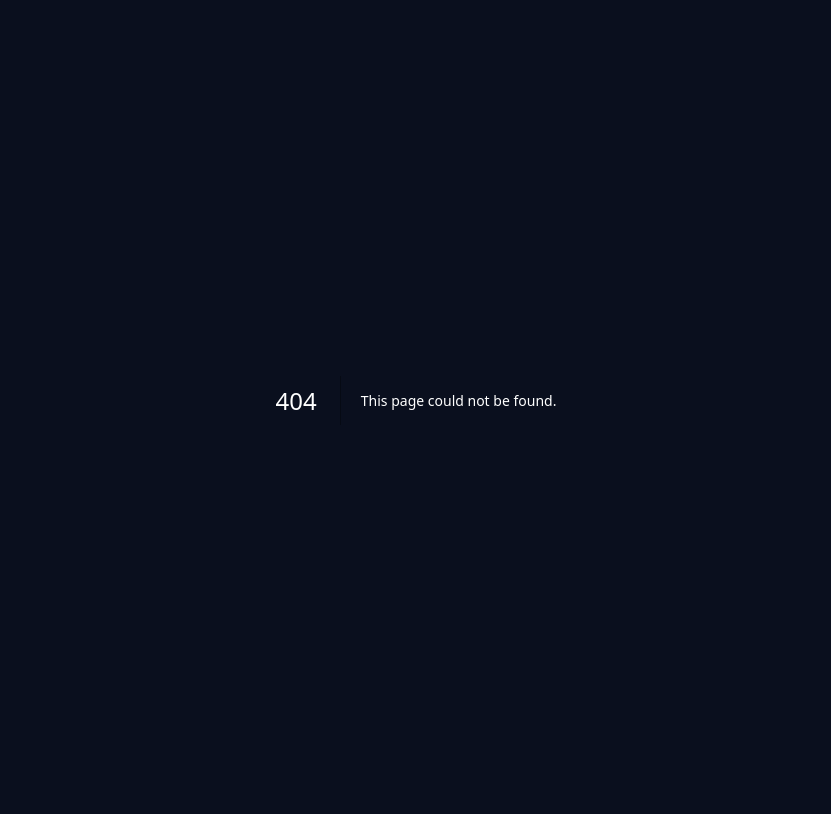
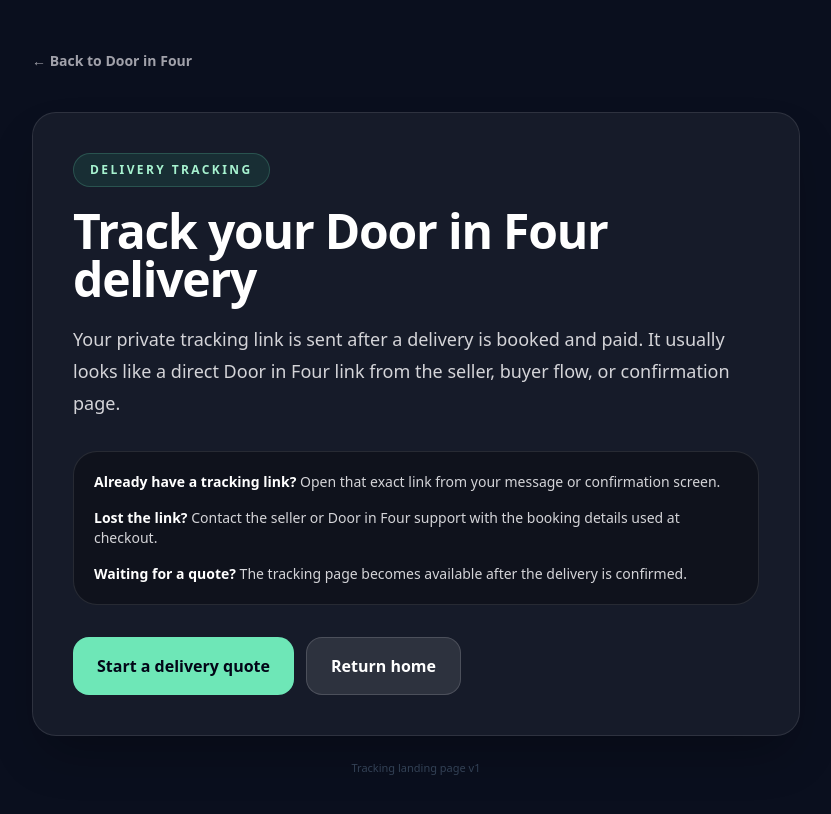
Before and after one commit to walkermejames-commits/Inventory-application-, a Next.js app in the folder apps/seller/: page /track in a window 1280 px wide. Before the commit this address had no page. Shown: the top 814 px of the page, without its empty margins (224-1055 px from the left). Built offline with nearby package versions, Linux system fonts and the light colour scheme.

Commit message:
Add public tracking landing page

```diff
--- /dev/null
+++ b/apps/seller/src/app/track/page.tsx
@@ -0,0 +1,59 @@
+import Link from "next/link";
+
+export default function TrackLandingPage() {
+  return (
+    <main className="min-h-screen bg-[#0a0f1e] px-6 py-12 text-white">
+      <div className="mx-auto max-w-3xl">
+        <Link href="/" className="text-sm font-semibold text-zinc-400 transition hover:text-white">
+          ← Back to Door in Four
+        </Link>
+
+        <section className="mt-10 rounded-3xl border border-white/10 bg-white/5 p-8 shadow-2xl shadow-black/30 sm:p-10">
+          <div className="mb-5 inline-flex rounded-full border border-emerald-300/20 bg-emerald-400/10 px-4 py-2 text-xs font-black uppercase tracking-[0.2em] text-emerald-200">
+            Delivery tracking
+          </div>
+
+          <h1 className="text-4xl font-black tracking-tight sm:text-5xl">
+            Track your Door in Four delivery
+          </h1>
+
+          <p className="mt-5 text-lg leading-8 text-zinc-300">
+            Your private tracking link is sent after a delivery is booked and paid. It usually looks like a direct Door in Four link from the seller, buyer flow, or confirmation page.
+          </p>
+
+          <div className="mt-8 grid gap-4 rounded-3xl border border-white/10 bg-black/30 p-5 text-sm text-zinc-300">
+            <p>
+              <span className="font-black text-white">Already have a tracking link?</span> Open that exact link from your message or confirmation screen.
+            </p>
+            <p>
+              <span className="font-black text-white">Lost the link?</span> Contact the seller or Door in Four support with the booking details used at checkout.
+            </p>
+            <p>
+              <span className="font-black text-white">Waiting for a quote?</span> The tracking page becomes available after the delivery is confirmed.
+            </p>
+          </div>
+
+          <div className="mt-8 flex flex-col gap-3 sm:flex-row">
+            <Link
+              href="/buy"
+              className="inline-flex items-center justify-center rounded-2xl bg-emerald-300 px-6 py-4 text-base font-black text-slate-950 transition hover:bg-emerald-200"
+            >
+              Start a delivery quote
+            </Link>
+
+            <Link
+              href="/"
+              className="inline-flex items-center justify-center rounded-2xl border border-white/15 bg-white/10 px-6 py-4 text-base font-black text-white transition hover:bg-white/15"
+            >
+              Return home
+            </Link>
+          </div>
+        </section>
+
+        <p className="mt-6 text-center text-[11px] font-medium text-slate-700">
+          Tracking landing page v1
+        </p>
+      </div>
+    </main>
+  );
+}
```
